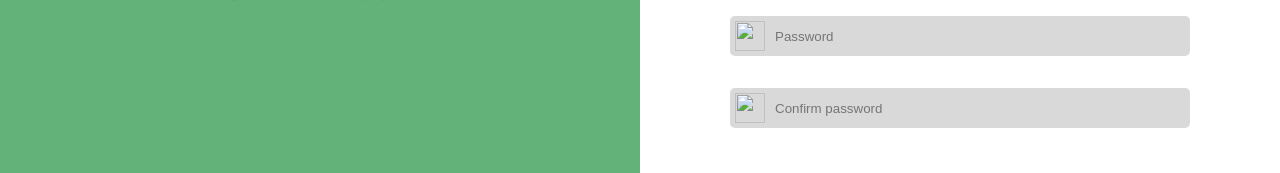
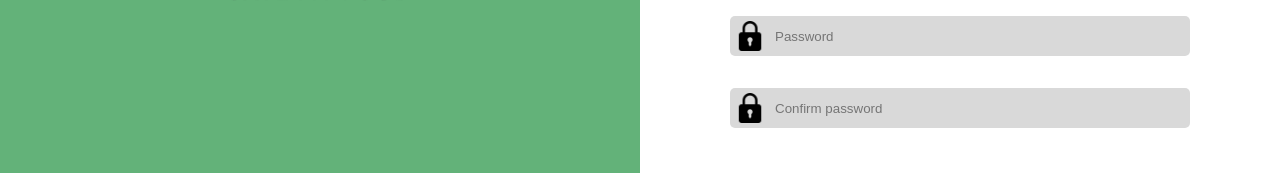
Before and after one commit to PedroStabach/SafeMyFood, a website: page cadastro.html in a window 1280 px wide. Shown: the part 451-624 px from the top of the page. Drawn offline with Linux system fonts and the light colour scheme.

Commit message:
padlock add

```diff
--- a/cadastro.html
+++ b/cadastro.html
@@ -50,13 +50,13 @@
 
                     <li>
                         <div class="areaInputCadastro">
-                            <img src="" alt="">
+                            <img src="images/padlock.png" alt="">
                             <input type="password" placeholder="Password" id="password">
                         </div>
                     </li>
                     <li>
                         <div class="areaInputCadastro">
-                            <img src="" alt="">
+                            <img src="images/padlock.png" alt="">
                             <input type="password" placeholder="Confirm password" id="confirmPassword">
                         </div>
                     </li>
```
Also changed, not shown: images/padlock.png (added).
